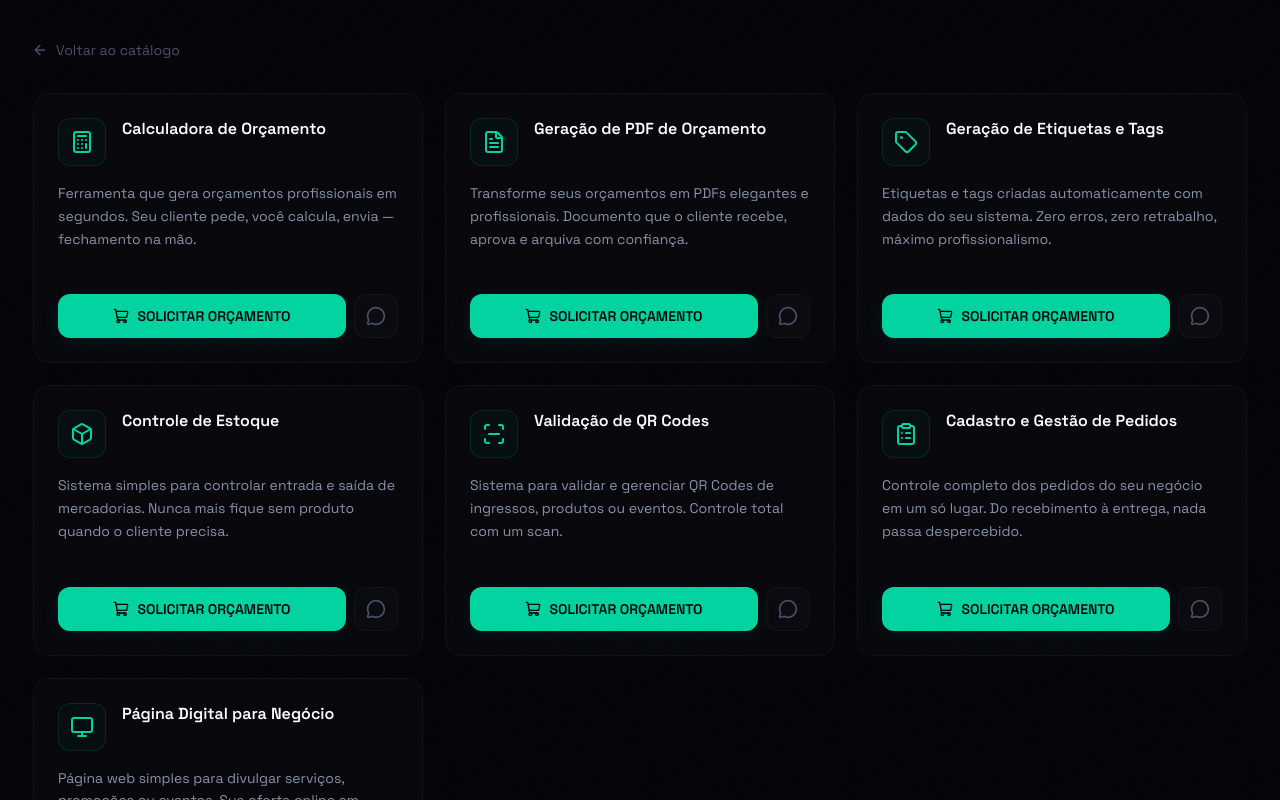
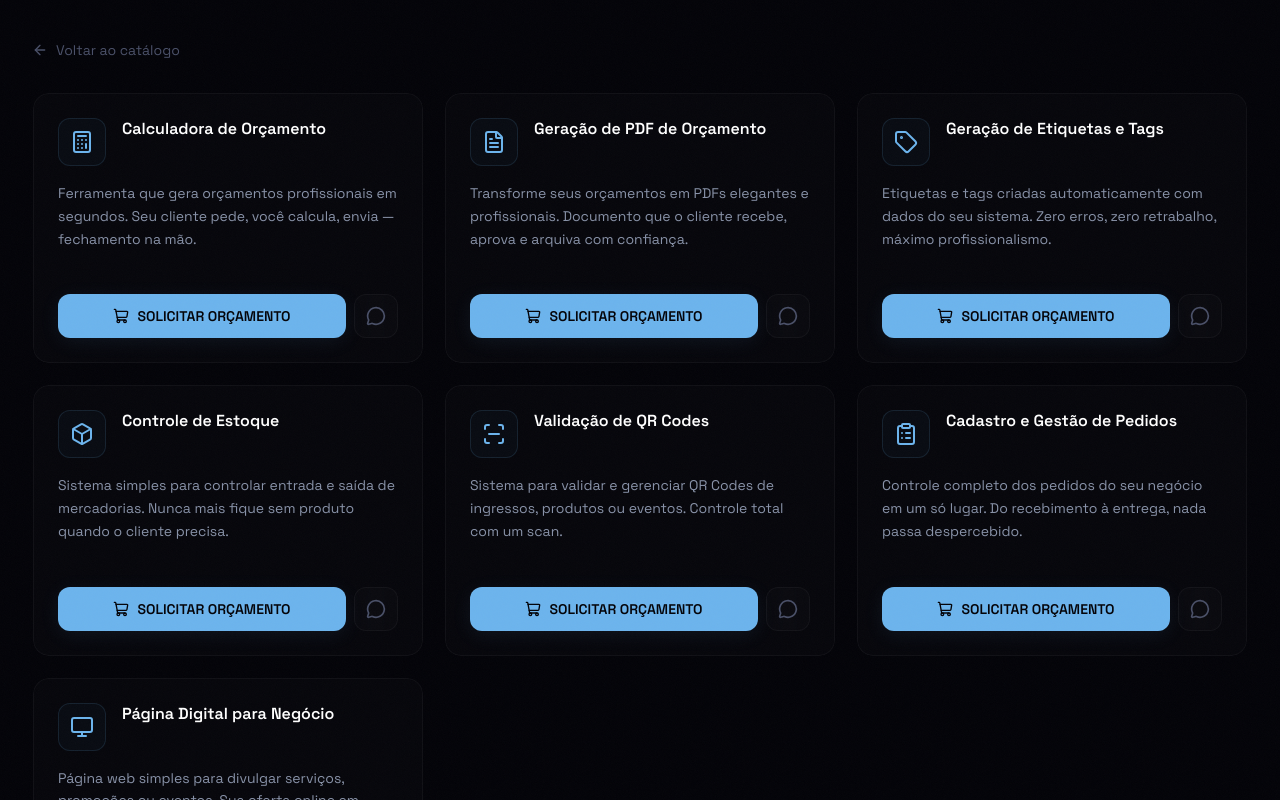
Before and after one commit to tassiadossantos/catalogo-argo, a React (Vite) app: page /categoria/automacao-solucoes-digitais in a window 1280 px wide. Shown: the top 800 px of the page. Built offline with nearby package versions, Linux system fonts and the light colour scheme.

Commit message:
refactor: rebranding Nexa para ARGO com novo logo e cor azul #5cabeb

```diff
--- a/package.json
+++ b/package.json
@@ -1,5 +1,5 @@
 {
-  "name": "catalogo-digital",
+  "name": "catalogo-argo",
   "private": true,
   "version": "0.0.0",
   "type": "module",
--- a/src/components/catalog/ServiceCard.jsx
+++ b/src/components/catalog/ServiceCard.jsx
@@ -34,7 +34,7 @@ export function ServiceCard({ service, categoryId }) {
               aria-label={`Ver detalhes de ${service.nome}`}
             >
               <div
-                className="w-12 h-12 rounded-xl flex items-center justify-center shrink-0 transition-all duration-500 group-hover:scale-110 group-hover:shadow-[0_0_20px_rgba(0,229,160,0.08)]"
+                className="w-12 h-12 rounded-xl flex items-center justify-center shrink-0 transition-all duration-500 group-hover:scale-110 group-hover:shadow-[0_0_20px_rgba(92,171,235,0.08)]"
                 style={{
                   backgroundColor: 'rgba(255,255,255,0.02)',
                   border: `1px solid ${accent}12`
--- a/src/components/catalog/categoryAccents.js
+++ b/src/components/catalog/categoryAccents.js
@@ -1,19 +1,19 @@
 export const categoryAccents = {
-  'trabalhos-academicos': '#00e5a0',
-  'curriculos-carreira': '#00d4a0',
-  'servicos-online-burocraticos': '#00f0b0',
-  'redacao-digitação-contratos': '#00c890',
-  'impressao-digitalizacao': '#00b880',
-  'presenca-digital': '#00e5a0',
-  'comerciantes-autonomos': '#00d4a0',
-  'desenvolvimento-web': '#00f0b0',
-  'informatica-suporte': '#00c890',
-  'personalizacao-impressa': '#00b880',
-  'festas-personalizados': '#00e5a0',
-  'automacao-solucoes-digitais': '#00d4a0',
-  'bottons-personalizados': '#00f0b0'
+  'trabalhos-academicos': '#5cabeb',
+  'curriculos-carreira': '#6cb4ed',
+  'servicos-online-burocraticos': '#7cbdef',
+  'redacao-digitação-contratos': '#5cabeb',
+  'impressao-digitalizacao': '#4a96d6',
+  'presenca-digital': '#5cabeb',
+  'comerciantes-autonomos': '#6cb4ed',
+  'desenvolvimento-web': '#7cbdef',
+  'informatica-suporte': '#5cabeb',
+  'personalizacao-impressa': '#4a96d6',
+  'festas-personalizados': '#5cabeb',
+  'automacao-solucoes-digitais': '#6cb4ed',
+  'bottons-personalizados': '#7cbdef'
 };
 
 export function getAccent(categoryId) {
-  return categoryAccents[categoryId] || '#00e5a0';
+  return categoryAccents[categoryId] || '#5cabeb';
 }
--- a/src/components/layout/WhatsAppFloatingButton.jsx
+++ b/src/components/layout/WhatsAppFloatingButton.jsx
@@ -21,7 +21,7 @@ export function WhatsAppFloatingButton({ hidden = false }) {
       <span className="hidden sm:inline data-badge">ENVIAR ORÇAMENTO</span>
       <span
         className="absolute -top-2 -right-2 min-w-[24px] h-6 flex items-center justify-center px-1 bg-primary text-[#030308] text-[10px] font-bold rounded-full"
-        style={{ boxShadow: '0 0 12px rgba(0, 229, 160, 0.25)' }}
+        style={{ boxShadow: '0 0 12px rgba(92, 171, 235, 0.25)' }}
       >
         {count > 99 ? '99+' : count}
       </span>
--- a/src/components/ui/Button.jsx
+++ b/src/components/ui/Button.jsx
@@ -2,10 +2,10 @@ export function Button({ children, variant = 'primary', size = 'md', className =
   const base = 'inline-flex items-center justify-center font-bold rounded-xl transition-all duration-150 cursor-pointer disabled:opacity-50 disabled:cursor-not-allowed active:scale-[0.97]';
 
   const variants = {
-    primary: 'bg-primary text-black hover:bg-emerald-400',
+    primary: 'bg-primary text-black hover:brightness-110',
     secondary: 'bg-white/5 text-white border border-white/10 hover:bg-white/10',
     ghost: 'text-slate-400 hover:text-white hover:bg-white/5',
-    whatsapp: 'bg-primary text-black hover:bg-emerald-400'
+    whatsapp: 'bg-primary text-black hover:brightness-110'
   };
 
   const sizes = {
--- a/src/context/QuoteCartContext.jsx
+++ b/src/context/QuoteCartContext.jsx
@@ -46,7 +46,7 @@ export function QuoteCartProvider({ children }) {
   const generateWhatsAppMessage = () => {
     if (items.length === 0) return '';
     const serviceList = items.map((i) => i.nome).join('\n- ');
-    return `Olá! Vim pelo site da Nexa e gostaria de orçamento para:\n\n- ${serviceList}\n\nPoderia me enviar preço e prazo?`;
+    return `Olá! Vim pelo site da ARGO e gostaria de orçamento para:\n\n- ${serviceList}\n\nPoderia me enviar preço e prazo?`;
   };
 
   const generateWhatsAppLink = () => {
@@ -57,12 +57,12 @@ export function QuoteCartProvider({ children }) {
 
   const generateSingleServiceLink = (serviceName, category) => {
     const categoryLabel = category || 'serviços';
-    const message = `Olá! Vim pelo site da Nexa e preciso de um orçamento para "${serviceName}" na categoria "${categoryLabel}". Poderia me ajudar?`;
+    const message = `Olá! Vim pelo site da ARGO e preciso de um orçamento para "${serviceName}" na categoria "${categoryLabel}". Poderia me ajudar?`;
     return `https://wa.me/5571996171605?text=${encodeURIComponent(message)}`;
   };
 
   const generateFooterLink = () => {
-    const message = 'Olá! Vim pelo site da Nexa Soluções e gostaria de mais informações sobre os serviços.';
+    const message = 'Olá! Vim pelo site da ARGO Soluções e gostaria de mais informações sobre os serviços.';
     return `https://wa.me/5571996171605?text=${encodeURIComponent(message)}`;
   };
 
--- a/src/index.css
+++ b/src/index.css
@@ -1,10 +1,10 @@
 @import "tailwindcss";
 
 @theme {
-  --color-primary: #00e5a0;
-  --color-primary-dark: #00b880;
-  --color-primary-light: #66f0c8;
-  --color-primary-50: rgba(0, 229, 160, 0.06);
+  --color-primary: #5cabeb;
+  --color-primary-dark: #4a96d6;
+  --color-primary-light: #7cbbf1;
+  --color-primary-50: rgba(92, 171, 235, 0.06);
   --color-accent: #c0c8d4;
   --color-accent-light: #dfe4ec;
   --color-surface: #030308;
@@ -90,13 +90,13 @@ body::before {
   background: conic-gradient(
     from var(--angle),
     transparent 0%,
-    rgba(0, 229, 160, 0.2) 8%,
+    rgba(92, 171, 235, 0.2) 8%,
     transparent 16%,
     transparent 42%,
     rgba(192, 200, 212, 0.15) 50%,
     transparent 58%,
     transparent 84%,
-    rgba(0, 229, 160, 0.12) 92%,
+    rgba(92, 171, 235, 0.12) 92%,
     transparent 100%
   );
   -webkit-mask: linear-gradient(#fff 0 0) content-box, linear-gradient(#fff 0 0);
@@ -127,8 +127,8 @@ body::before {
 
 .shadow-glow-cyan {
   box-shadow:
-    0 0 0 1px rgba(0, 229, 160, 0.04),
-    0 0 40px -10px rgba(0, 229, 160, 0.1),
+    0 0 0 1px rgba(92, 171, 235, 0.04),
+    0 0 40px -10px rgba(92, 171, 235, 0.1),
     0 8px 32px rgba(0, 0, 0, 0.4);
 }
 
@@ -173,8 +173,8 @@ body::before {
 }
 
 @keyframes pulse-ring {
-  0% { box-shadow: 0 0 0 0 rgba(0, 229, 160, 0.35); }
-  100% { box-shadow: 0 0 0 10px rgba(0, 229, 160, 0); }
+  0% { box-shadow: 0 0 0 0 rgba(92, 171, 235, 0.35); }
+  100% { box-shadow: 0 0 0 10px rgba(92, 171, 235, 0); }
 }
 
 /* ─── GLOW SPOT ─── */
@@ -279,8 +279,8 @@ body::before {
 
 .card-glow:hover {
   box-shadow:
-    0 0 0 1px var(--glow-color, rgba(0, 229, 160, 0.15)),
-    0 0 30px -8px var(--glow-color, rgba(0, 229, 160, 0.12)),
+    0 0 0 1px var(--glow-color, rgba(92, 171, 235, 0.15)),
+    0 0 30px -8px var(--glow-color, rgba(92, 171, 235, 0.12)),
     0 12px 40px -8px rgba(0, 0, 0, 0.5);
 }
 
@@ -294,7 +294,7 @@ body::before {
 
 /* ─── SELECTION ─── */
 ::selection {
-  background: rgba(0, 229, 160, 0.15);
+  background: rgba(92, 171, 235, 0.15);
   color: #fff;
 }
 
--- a/src/pages/ServicePage.jsx
+++ b/src/pages/ServicePage.jsx
@@ -29,15 +29,15 @@ export function ServicePage() {
 
   useEffect(() => {
     if (service) {
-      document.title = `${service.nome} | Nexa Soluções & Negócios`;
+      document.title = `${service.nome} | ARGO Soluções & Negócios`;
       const metaDesc = document.querySelector('meta[name="description"]');
       if (metaDesc) {
-        const desc = `${service.nome} - ${service.descricao.slice(0, 150)}... Nexa Soluções & Negócios em Camaçari, BA.`;
+        const desc = `${service.nome} - ${service.descricao.slice(0, 150)}... ARGO Soluções & Negócios em Camaçari, BA.`;
         metaDesc.setAttribute('content', desc);
       }
     }
     return () => {
-      document.title = 'Nexa Soluções & Negócios | Soluções Digitais em Camaçari, BA';
+      document.title = 'ARGO Soluções & Negócios | Soluções Digitais em Camaçari, BA';
     };
   }, [service]);
 
```
Also changed, not shown: index.html (+7 -7 lines), src/App.jsx (+5 -5 lines), src/components/layout/Footer.jsx (+4 -5 lines), src/components/layout/Header.jsx (+3 -4 lines), 2 other files (tests, documents, lock files or other folders).
